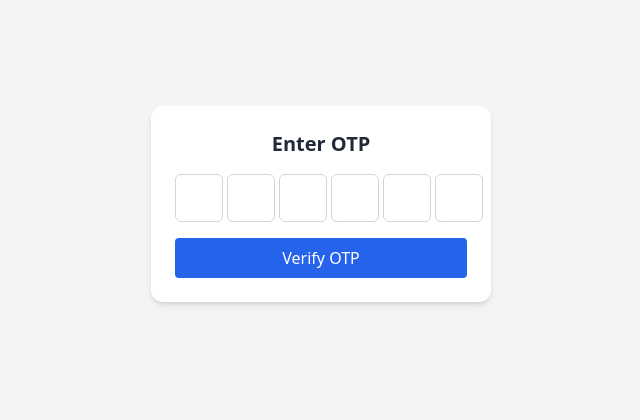
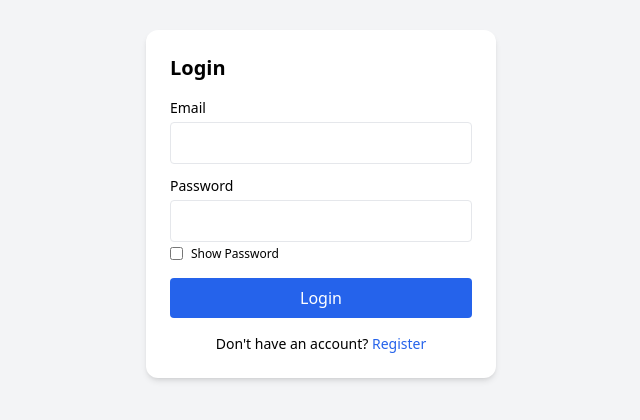
Before and after one commit to Kalyan199999/React-Components, a React (Create React App) app: page / in a window 1280 px wide. Shown: the part 196-616 px from the top of the page, without its empty margins (319-959 px from the left). Built offline with nearby package versions, Linux system fonts and the light colour scheme.

Commit message:
login register updated

```diff
--- a/src/components/LoadComponents.jsx
+++ b/src/components/LoadComponents.jsx
@@ -1,15 +1,17 @@
 import PasswordStrength from './password_strength/PasswordStrength'
 import MultiStepForm from './multi_form/MultiStepForm'
 import OtpInput from './otp/OtpInput'
+import Combined from './Log_Register/Combined'
 
 function LoadComponents() {
   return (
     <>
       {/* <PasswordStrength /> */}
       {/* <MultiStepForm /> */}
+      <Combined />
 
       <div className="min-h-screen flex items-center justify-center bg-gray-100">
-        <OtpInput />
+        {/* <OtpInput /> */}
       </div>
     </>
   )
--- /dev/null
+++ b/src/components/Log_Register/Combined.jsx
@@ -0,0 +1,32 @@
+import React, { useState } from 'react';
+import Login from './Login';
+import Register from './Register';
+
+function Combined() {
+    const [isLogin, setIsLogin] = useState(true);
+
+    return (
+    <div className="min-h-screen bg-gray-100 flex items-center justify-center">
+
+      <div className="bg-white p-6 rounded-xl shadow-md w-[350px]">
+
+        {isLogin ? <Login /> : <Register />}
+
+        <p className="mt-4 text-center text-sm">
+
+          {isLogin ? "Don't have an account?" : 'Already have an account?'}{' '}
+          <button
+            className="text-blue-600 font-medium"
+            onClick={() => setIsLogin(!isLogin)}
+          >
+            {isLogin ? 'Register' : 'Login'}
+
+          </button>
+        </p>
+      </div>
+    </div>
+  );
+
+}
+
+export default Combined
--- /dev/null
+++ b/src/components/Log_Register/Login.jsx
@@ -0,0 +1,62 @@
+import React, { useState } from 'react';
+
+const Login = () => {
+  const [form, setForm] = useState({ email: '', password: '' });
+  const [showPassword, setShowPassword] = useState(false);
+  const [errors, setErrors] = useState({});
+
+  const validate = () => {
+    const errs = {};
+    if (!form.email.includes('@')) errs.email = 'Invalid email';
+    if (form.password.length < 6) errs.password = 'Password too short';
+    setErrors(errs);
+    return Object.keys(errs).length === 0;
+  };
+
+  const handleSubmit = (e) => {
+    e.preventDefault();
+    if (validate()) alert('Login successful!');
+  };
+
+  return (
+    <form onSubmit={handleSubmit}>
+      <h2 className="text-xl font-semibold mb-4">Login</h2>
+      <div className="mb-3">
+        <label className="block text-sm mb-1">Email</label>
+        <input
+          type="email"
+          className="w-full p-2 border rounded"
+          value={form.email}
+          onChange={(e) => setForm({ ...form, email: e.target.value })}
+        />
+        {errors.email && <p className="text-red-500 text-sm">{errors.email}</p>}
+      </div>
+      <div className="mb-3">
+        <label className="block text-sm mb-1">Password</label>
+        <input
+          type={showPassword ? 'text' : 'password'}
+          className="w-full p-2 border rounded"
+          value={form.password}
+          onChange={(e) => setForm({ ...form, password: e.target.value })}
+        />
+        {errors.password && <p className="text-red-500 text-sm">{errors.password}</p>}
+        <label className="text-xs mt-1 inline-flex items-center">
+          <input
+            type="checkbox"
+            onChange={() => setShowPassword(!showPassword)}
+            className="mr-2"
+          />
+          Show Password
+        </label>
+      </div>
+      <button
+        type="submit"
+        className="w-full bg-blue-600 text-white py-2 rounded hover:bg-blue-700"
+      >
+        Login
+      </button>
+    </form>
+  );
+};
+
+export default Login;
--- /dev/null
+++ b/src/components/Log_Register/Register.jsx
@@ -0,0 +1,73 @@
+import React, { useState } from 'react';
+
+const Register = () => {
+  const [form, setForm] = useState({ email: '', password: '', confirm: '' });
+  const [showPassword, setShowPassword] = useState(false);
+  const [errors, setErrors] = useState({});
+
+  const validate = () => {
+    const errs = {};
+    if (!form.email.includes('@')) errs.email = 'Invalid email';
+    if (form.password.length < 6) errs.password = 'Password too short';
+    if (form.password !== form.confirm) errs.confirm = 'Passwords do not match';
+    setErrors(errs);
+    return Object.keys(errs).length === 0;
+  };
+
+  const handleSubmit = (e) => {
+    e.preventDefault();
+    if (validate()) alert('Registered successfully!');
+  };
+
+  return (
+    <form onSubmit={handleSubmit}>
+      <h2 className="text-xl font-semibold mb-4">Register</h2>
+      <div className="mb-3">
+        <label className="block text-sm mb-1">Email</label>
+        <input
+          type="email"
+          className="w-full p-2 border rounded"
+          value={form.email}
+          onChange={(e) => setForm({ ...form, email: e.target.value })}
+        />
+        {errors.email && <p className="text-red-500 text-sm">{errors.email}</p>}
+      </div>
+      <div className="mb-3">
+        <label className="block text-sm mb-1">Password</label>
+        <input
+          type={showPassword ? 'text' : 'password'}
+          className="w-full p-2 border rounded"
+          value={form.password}
+          onChange={(e) => setForm({ ...form, password: e.target.value })}
+        />
+        {errors.password && <p className="text-red-500 text-sm">{errors.password}</p>}
+      </div>
+      <div className="mb-3">
+        <label className="block text-sm mb-1">Confirm Password</label>
+        <input
+          type={showPassword ? 'text' : 'password'}
+          className="w-full p-2 border rounded"
+          value={form.confirm}
+          onChange={(e) => setForm({ ...form, confirm: e.target.value })}
+        />
+        {errors.confirm && <p className="text-red-500 text-sm">{errors.confirm}</p>}
+        <label className="text-xs mt-1 inline-flex items-center">
+          <input
+            type="checkbox"
+            onChange={() => setShowPassword(!showPassword)}
+            className="mr-2"
+          />
+          Show Password
+        </label>
+      </div>
+      <button
+        type="submit"
+        className="w-full bg-green-600 text-white py-2 rounded hover:bg-green-700"
+      >
+        Register
+      </button>
+    </form>
+  );
+};
+
+export default Register;
```
